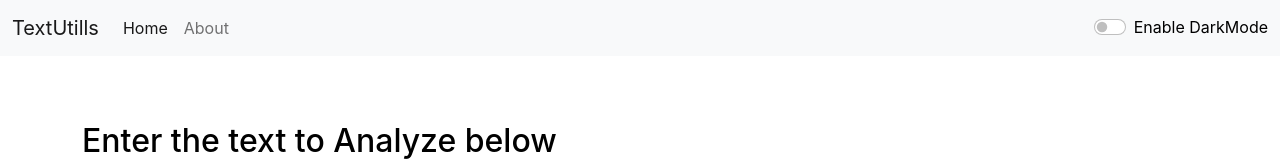
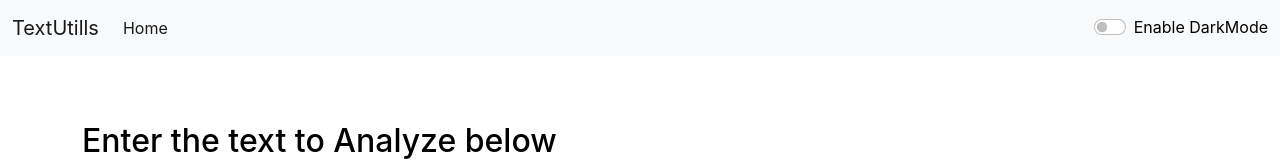
Before and after one commit to Okiitr/React, a React (Create React App) app in the folder my-app/: page / in a window 1280 px wide. Shown: the top 161 px of the page. Built offline with nearby package versions, Linux system fonts and the light colour scheme.

Commit message:
react Project 1 completed

```diff
--- a/my-app/src/App.js
+++ b/my-app/src/App.js
@@ -6,7 +6,7 @@ import { useState } from "react";
 import Alert from "./components/Alert";
 
 function App() {
-  const [alert, setAlert] = useState(null);
+  const [alert, setAlert] = useState(null);         /* define state initial value is null*/
 
   const showAlert = (message, type) => {
     setAlert({
@@ -32,20 +32,11 @@ function App() {
   };
 
   return (
-    <>
-      <Navbar
-        heading="TextUtills"
-        about="About"
-        mode={mode}
-        toggleMode={toggleMode}
-      />
+    <>   {/* used to make a single component in app.js */}
+      <Navbar heading="TextUtills" /* about="About"*/ mode={mode}  toggleMode={toggleMode}  />
       <Alert alert={alert} />
       <div className="container my-3">
-        <Textarea
-          showAlert={showAlert}
-          heading="Enter the text to Analyze below"
-          mode={mode}
-        />
+        <Textarea  showAlert={showAlert}  heading="Enter the text to Analyze below"   mode={mode} />
       </div>
     </>
   );
--- a/my-app/src/components/Alert.js
+++ b/my-app/src/components/Alert.js
@@ -13,7 +13,7 @@ export default function Alert(props) {
     {props.alert && <div className={`alert alert-${props.alert.type} alert-dismissible fade show`} role="alert">
         <strong>{props.alert.type}</strong> :{props.alert.msg}
         <button type="button" className="btn-close" data-bs-dismiss="alert" aria-label="Close"></button>
-    </div>}
+   </div>}   {/* this is the standred method to denote */}
   </div>
   )
 
--- a/my-app/src/components/Navbar.js
+++ b/my-app/src/components/Navbar.js
@@ -14,10 +14,10 @@ export default function Navbar(props) {
                     <ul className="navbar-nav me-auto mb-2 mb-lg-0">
                         <li className="nav-item">
                             <a className="nav-link active" aria-current="page" href="/">Home</a>
-                        </li>
-                        <li className="nav-item">
+                       </li>
+                        {/*  <li className="nav-item">
                             <a className="nav-link" href="/">{props.about}</a>
-                        </li>
+                        </li> */}
                         {/* <li className="nav-item dropdown">
                             <a className="nav-link dropdown-toggle" href="/" id="navbarDropdown" role="button" data-bs-toggle="dropdown" aria-expanded="false">
                                 Dropdown
```
